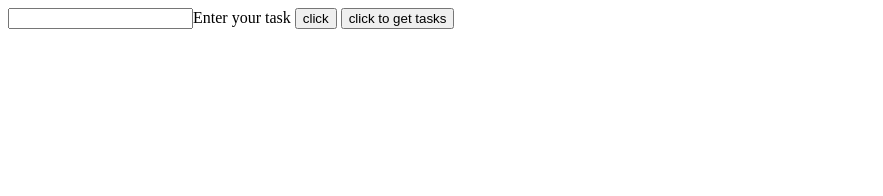
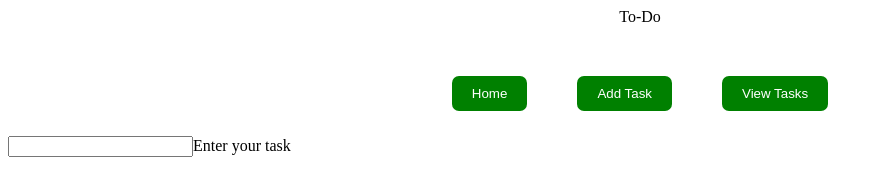
Before and after one commit to dhaneshwaran-p/dhaneshwaran-p.github.io, a plain HTML site: page index.html in a window 1280 px wide. Shown: the whole page, without its empty margins (0-883 px from the left). Drawn offline with Linux system fonts and the light colour scheme.

Commit message:
Update index.html
v 0.0.1 - Local only, no backend or framework used, loads only using html5 web storage API. Can be taken as prototype for further addition of local only features.

```diff
--- a/index.html
+++ b/index.html
@@ -1,17 +1,18 @@
 <!DOCTYPE html>
-<html lang="en">
+<html>
 	<!-- Copyright 2025 P Dhaneshwaran
-	This program is free software: you can redistribute it and/or modify it under the terms of the GNU Affero General Public License as published by the Free Software Foundation, either version 3 of the License, or (at your option) any later version.
+	This program is free software: you can redistribute it and/or modify it under the terms of the GNU General Public License as published by the Free Software Foundation, either version 3 of the License, or (at your option) any later version.
 
-	This program is distributed in the hope that it will be useful, but WITHOUT ANY WARRANTY; without even the implied warranty of MERCHANTABILITY or FITNESS FOR A PARTICULAR PURPOSE. See the GNU Affero General Public License for more details.
+	This program is distributed in the hope that it will be useful, but WITHOUT ANY WARRANTY; without even the implied warranty of MERCHANTABILITY or FITNESS FOR A PARTICULAR PURPOSE. See the GNU General Public License for more details.
 
-	You should have received a copy of the GNU Affero General Public License along with this program. If not, see <https://www.gnu.org/licenses/>.
+	You should have received a copy of the GNU General Public License along with this program. If not, see <https://www.gnu.org/licenses/>.
 	-->
 	<head>
-		<script type="text/javascript">
+		<meta charset="UTF-8">
+		<script>
 			function onload_func(){
 
-			localStorage.setItem('num_of_tasks', 0);
+		      localStorage.setItem('no_of_tasks', 0);
 
 			}
 
@@ -53,13 +54,55 @@
 				}
 
 			}
+
+			function loadPage(button) {
+
+		    	const buttonName = button.getAttribute("name");
+		    	const pageDiv = document.getElementById("pageDiv");
+
+		    	if(buttonName=="btn-home") {
+		    		pageDiv.innerHTML = '<p>Home Page</p>';
+					for (let i = 1; i <=10; i++){
+
+						let clear_task_id = "user_task_" + toString(i)
+						x = document.getElementById(clear_task_id);
+						x.innerHTML = "";
+
+					}
+		    	} else if (buttonName=="btn-edit") {
+		    		pageDiv.innerHTML = '<p>Added task</p>';
+					add_task();
+		    	} else {
+		    		pageDiv.innerHTML = '<p>Viewing Page</p>';
+					get_tasks();
+		    	}
+		    }
 		</script>
-		<title>To-do</title>
+		<style>
+			.btn_div {text-align: center; margin-top: 25px; padding: 25px;}
+			.btn {padding: 10px 20px; background-color: green; color: white; border: none; border-radius: 7px;}
+		</style>
+		<title>To-Do List Application</title>
 	</head>
 	<body onload="onload_func()">
+			<div style="display: flex; justify-content: center;">To-Do</div>
+
+
+			<div style="display: flex; justify-content: center;">
+				<div class="btn_div">
+				  <button name="btn-home" class="btn" onclick="loadPage(this)">Home</button>
+				</div>
+				<div class="btn_div">
+				  <button name="btn-edit" class="btn" onclick="loadPage(this)">Add Task</button>
+				</div>
+				<div class="btn_div">
+				  <button  name="btn-view" class="btn" onclick="loadPage(this)">View Tasks</button>
+				</div>
+			</div>
+
 			<input id="task">Enter your task</input>
-		<button onclick="add_task()">click</button>
-		<button onclick="get_tasks()">click to get tasks</button>
+
+			<p id="pageDiv"/>
 			<p id="user_task_1"></p>
 			<p id="user_task_2"></p>
 			<p id="user_task_3"></p>
@@ -70,6 +113,6 @@
 			<p id="user_task_8"></p>
 			<p id="user_task_9"></p>
 			<p id="user_task_10"></p>
+
 	</body>
-
 </html>
```
Lines whose indentation alone changed are shown as unchanged.
